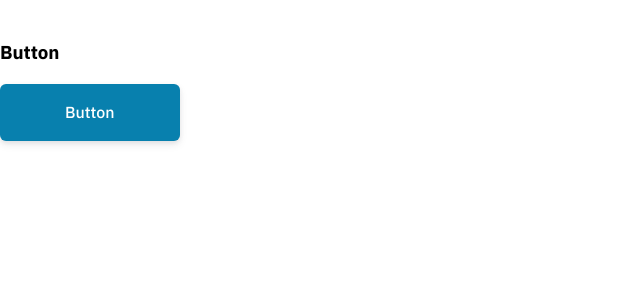
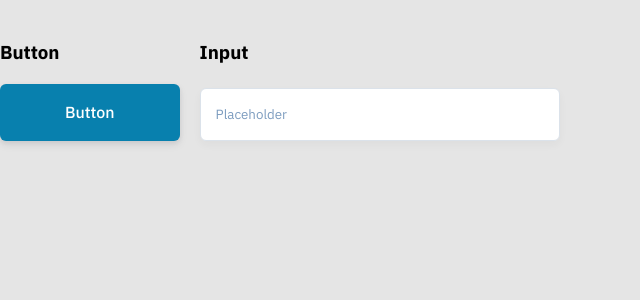
Before and after one commit to andreylazeev/register-form, a Vue app: page /uikit in a window 1280 px wide. Shown: the top 300 px of the page, without its empty margins (0-640 px from the left). Built offline with nearby package versions, Linux system fonts and the light colour scheme.

Commit message:
Input component realized

```diff
--- a/src/assets/styles/style.scss
+++ b/src/assets/styles/style.scss
@@ -6,3 +6,7 @@
   box-sizing: border-box;
   font-family: 'IBM Plex Sans', sans-serif;
 }
+
+body {
+  background: #E5E5E5;
+}
--- a/src/components/Controls/Input.vue
+++ b/src/components/Controls/Input.vue
@@ -1,13 +1,40 @@
 <template>
-  <input type="text" name="" id="">
+  <input type="text" @input="handleInput" :placeholder="placeholder">
 </template>
 
 <script>
 export default {
-  name: 'Input'
+  name: 'Input',
+  props: {
+    placeholder: {
+      type: String,
+      default: 'Placeholder'
+    }
+  },
+  methods: {
+    handleInput (e) {
+      this.$emit('input', e.target.value)
+    }
+  }
 }
 </script>
 
 <style lang="scss" scoped>
+  input {
+    padding: 15px;
+    background: #FFFFFF;
+    outline: 0;
+    border: 1px solid #DBE2EA;
+    box-sizing: border-box;
+    box-shadow: 0 4px 8px rgba(44, 39, 56, 0.04);
+    border-radius: 6px;
 
+    &::placeholder {
+      color: #7C9CBF;
+    }
+
+    &:focus {
+      border: 2px solid #0880AE;
+    }
+  }
 </style>
--- a/src/views/UIKit.vue
+++ b/src/views/UIKit.vue
@@ -7,15 +7,20 @@
           Button
         </Button>
       </div>
+      <div class="ui-kit__item">
+        <h3>Input</h3>
+        <Input />
+      </div>
     </div>
   </div>
 </template>
 
 <script>
 import Button from '@/components/Controls/Button'
+import Input from '../components/Controls/Input'
 export default {
   name: 'UIKit',
-  components: { Button }
+  components: { Input, Button }
 }
 </script>
 
@@ -27,7 +32,7 @@ export default {
     &__items {
       display: grid;
       gap: 20px;
-      grid-template-columns: repeat(3, max-content);
+      grid-template-columns: max-content 360px;
     }
     &__item {
       display: grid;
```
